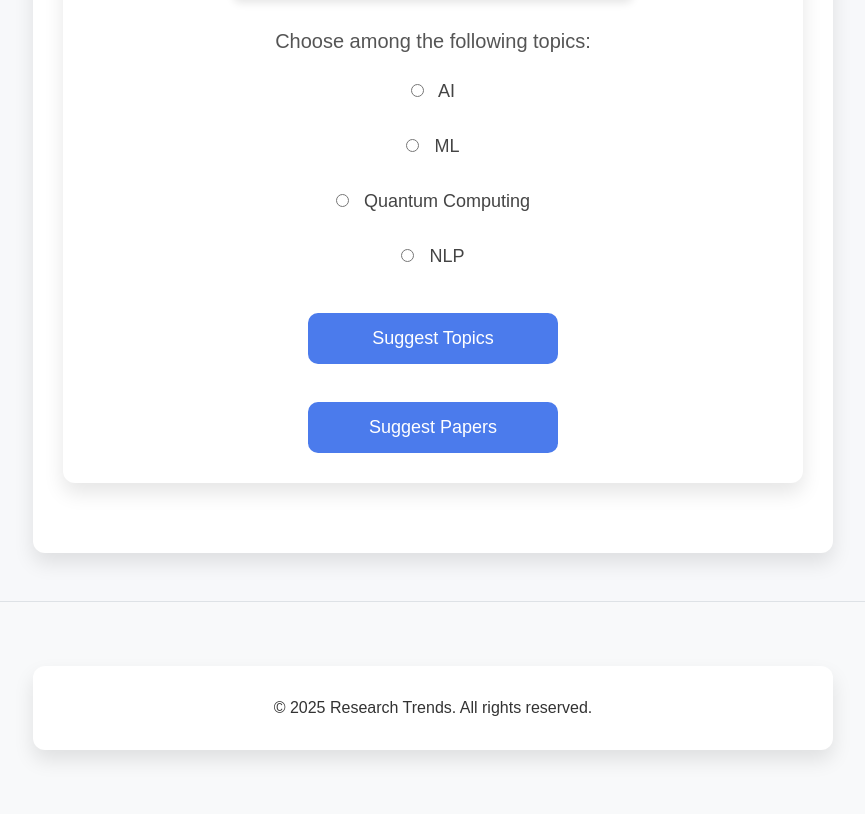
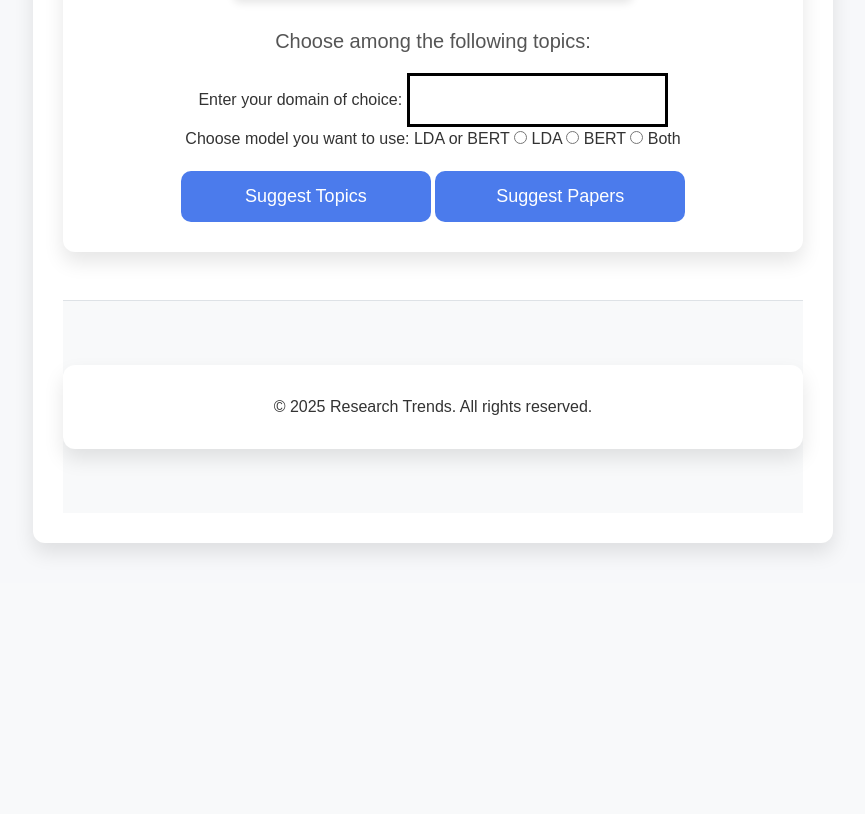
Before and after one commit to tendolkarurja/Research-paper-topic-suggestor, a Django app: page /dashboard/ in a window 1280 px wide. Shown: the part 573-1387 px from the top of the page, without its empty margins (207-1072 px from the left). After the commit the page ends 1127 px from the top, so only its background shows below. Run offline with Django 5.2, Linux system fonts and the light colour scheme; parts of the project's set-up code (start-up, migrations or seed data) failed here and were passed over.

Commit message:
Allowing user input for topic search

```diff
--- a/dashboard/templates/dashboard/trending.html
+++ b/dashboard/templates/dashboard/trending.html
@@ -44,7 +44,7 @@
         }
 
         /* Form Styling */
-        .topics-form {
+        {% comment %} .topics-form {
             display: flex;
             flex-direction: column;
             align-items: center;
@@ -63,6 +63,12 @@
 
         .radio-group input[type="radio"] {
             margin-right: 10px;
+        } {% endcomment %}
+
+        .ch{
+            border-radius: 5 px;
+            border: solid rgb(0,0,0);
+            padding: 12px 24px;
         }
 
         .submit-btn {
@@ -148,7 +154,17 @@
     <h2 class="sub-heading">Choose among the following topics:</h2>
     <form action="/nlp/fetch_topics/" method="POST" class="topics-form">
         {% csrf_token %}
-        <div class="radio-group">
+        <div class = "choice">
+            <label> Enter your domain of choice: </label>
+            <input class = "ch" type = "text" name = "query" required >
+            <br>
+            <label> Choose model you want to use: LDA or BERT </label>
+            <input class = "op" type = "radio" name = "model_choice" value = "lda" required> LDA
+            <input class = "op" type = "radio" name = "model_choice" value = "bertopic" required> BERT
+            <input class = "op" type = "radio" name = "model_choice" value = "both" required> Both
+
+
+        {% comment %} <div class="radio-group">
             <label>
                 <input type="radio" name="ch" value="AI" required> AI
             </label>
@@ -167,7 +183,7 @@
             <label>
                 <input type="radio" name="ch" value="NLP" required> NLP
             </label>
-        </div>
+        </div> {% endcomment %}
         <button type="submit" value = "topics"class="submit-btn">Suggest Topics</button>
         <button type="submit" value = "papers" class="submit-btn_for_paper">Suggest Papers</button>
     </form>
```
Also changed, not shown: nlp/views.py (+33 -39 lines).
